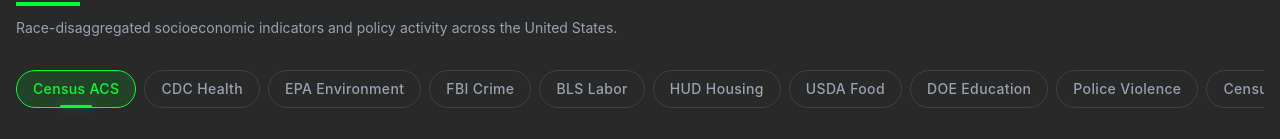
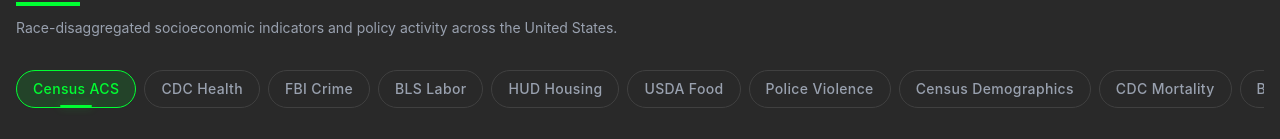
Before and after one commit to William-Hill/d4bl_ai_agent, a Next.js app in the folder ui-nextjs/: page /explore in a window 1280 px wide. Shown: the part 123-262 px from the top of the page. Built offline with nearby package versions, Linux system fonts and the light colour scheme; no server answers.

Commit message:
feat: hide empty data sources from explore tabs (#106)

```diff
--- a/ui-nextjs/components/explore/DataSourceTabs.tsx
+++ b/ui-nextjs/components/explore/DataSourceTabs.tsx
@@ -10,7 +10,7 @@ interface Props {
 export default function DataSourceTabs({ activeKey, onSelect }: Props) {
   return (
     <div className="flex gap-2 overflow-x-auto pb-2 mb-6 scrollbar-thin">
-      {DATA_SOURCES.map((src) => {
+      {DATA_SOURCES.filter((src) => src.hasData).map((src) => {
         const isActive = src.key === activeKey;
         return (
           <button
```
